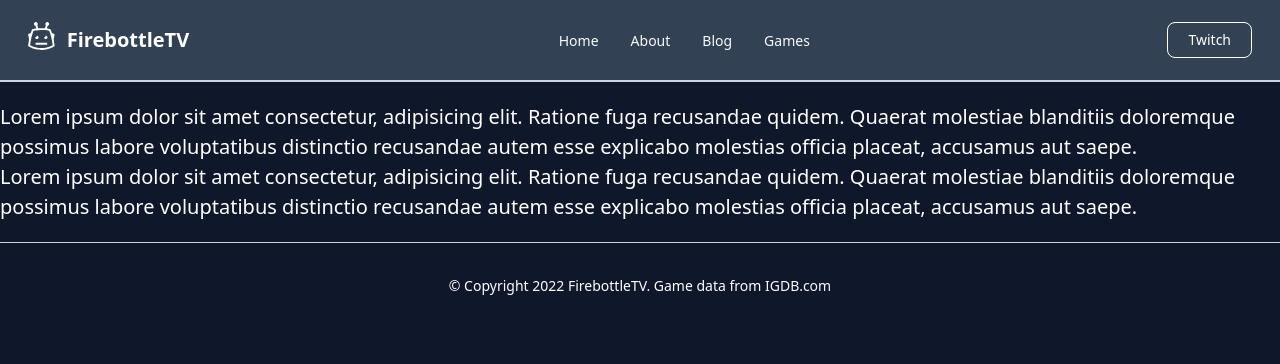
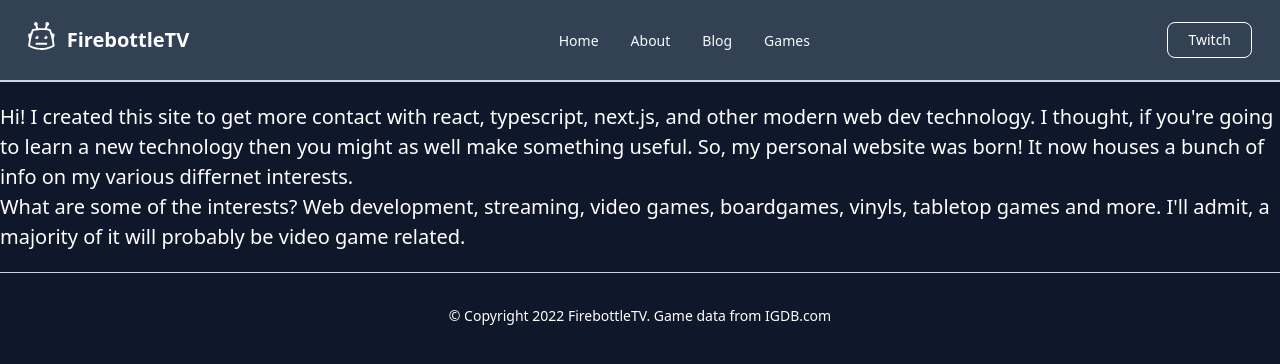
Before and after one commit to itsjesski/jesski-website, a Next.js app: page /about in a window 1280 px wide. Shown: the top 364 px of the page. Built offline with nearby package versions, Linux system fonts and the light colour scheme.

Commit message:
feat: Add text to the about page

```diff
--- a/src/pages/about.tsx
+++ b/src/pages/about.tsx
@@ -8,16 +8,16 @@ const About = () => (
   <Main meta={<Meta title="Lorem ipsum" description="Lorem ipsum" />}>
     <Content>
       <p>
-        Lorem ipsum dolor sit amet consectetur, adipisicing elit. Ratione fuga
-        recusandae quidem. Quaerat molestiae blanditiis doloremque possimus
-        labore voluptatibus distinctio recusandae autem esse explicabo molestias
-        officia placeat, accusamus aut saepe.
+        Hi! I created this site to get more contact with react, typescript,
+        next.js, and other modern web dev technology. I thought, if you&apos;re
+        going to learn a new technology then you might as well make something
+        useful. So, my personal website was born! It now houses a bunch of info
+        on my various differnet interests.
       </p>
       <p>
-        Lorem ipsum dolor sit amet consectetur, adipisicing elit. Ratione fuga
-        recusandae quidem. Quaerat molestiae blanditiis doloremque possimus
-        labore voluptatibus distinctio recusandae autem esse explicabo molestias
-        officia placeat, accusamus aut saepe.
+        What are some of the interests? Web development, streaming, video games,
+        boardgames, vinyls, tabletop games and more. I&apos;ll admit, a majority
+        of it will probably be video game related.
       </p>
     </Content>
   </Main>
```
